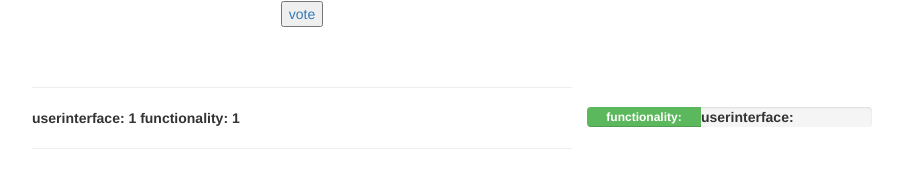
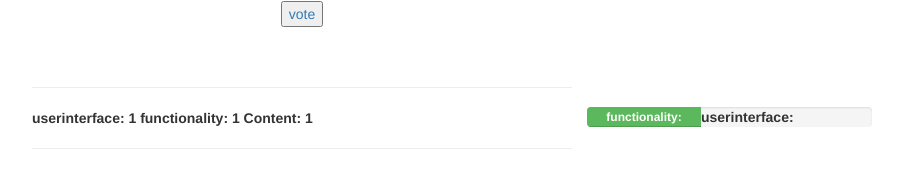
Before and after one commit to KevineMusoni/project-pageant, a Django app: page /projects/1 in a window 1280 px wide. Shown: the part 916-1085 px from the top of the page, without its empty margins (338-1241 px from the left). Run offline with Django 3.2, Linux system fonts and the light colour scheme; tables that the repository leaves empty hold one stand-in row (values such as "Sample post"); grey boxes marked "Sample" are stand-in pictures; some libraries are stand-ins or nearby versions; some web fonts are replaced.

Commit message:
content added to voting form

```diff
--- a/awward/models.py
+++ b/awward/models.py
@@ -24,6 +24,7 @@ class Project(models.Model):
     profile = models.ForeignKey(User,on_delete=models.CASCADE, null=True)
     userinterface=models.PositiveIntegerField(choices=list(zip(range(1,11),range(1, 11))), default=1)
     functionality = models.PositiveIntegerField(choices=list(zip(range(1, 11), range(1, 11))), default=1)
+    content=models.PositiveIntegerField(choices=list(zip(range(1, 11), range(1, 11))), default=1)
 
     def save_project(self):
         self.save()
--- a/awward/serializer.py
+++ b/awward/serializer.py
@@ -4,7 +4,7 @@ from .models import Project,Profile
 class ProjectSerializer(serializers.ModelSerializer):
     class Meta:
         model = Project
-        fields = ('title','image','description', 'link','profile','userinterface','functionality')
+        fields = ('title','image','description', 'link','profile','userinterface','functionality','content')
 
 class ProfileSerializer(serializers.ModelSerializer):
     class Meta:
--- a/awward/templates/project.html
+++ b/awward/templates/project.html
@@ -45,6 +45,7 @@
     <div class="col-md-6">
         <hr>
         <b>userinterface: {{project.userinterface}} functionality: {{project.functionality}}
+        Content: {{project.content}}
         <hr>
     </div>
 
@@ -57,12 +58,13 @@
             style="width:40%">
             functionality: <div class="progress-bar progress-bar-success" role="progressbar" aria-valuemin="0"
                 aria-valuemax="10" style="width:40%">
+            Content: <div class="progress-bar progress-bar-success" role="progressbar" aria-valuemin="0" aria-valuemax="10" style="width:40%">
 
 
                 </div>
-            </div>
+                </div>
 
 
-        </div>
+                </div>
 
-        {% endblock %}
+                {% endblock %}
--- a/awward/views.py
+++ b/awward/views.py
@@ -29,6 +29,10 @@ def project(request,project_id):
                 project.functionality = int(request.POST['functionality'])
             else:
                 project.functionality = (project.userinterface + int(request.POST['functionality']))/2
+            if project.content == 1:
+                project.content = int(request.POST['content'])
+            else:
+                project.content = (project.design + int(request.POST['content']))/2
     else:
         form = VoteForm()
     return render(request,'project.html',{'form':form,'project':project,'rating':rating})
@@ -62,6 +66,11 @@ def vote_project(request, project_id):
                 project.functionality = int(request.POST['functionality'])
             else:
                 project.functionality = (project.userinterface + int(request.POST['functionality']))/2
+            if project.content == 1:
+                project.content = int(request.POST['content'])
+            else:
+                project.content = (project.design + int(request.POST['content']))/2
+
     else:
         form = VoteForm()
     return render(request,'vote.html',{'form':form,'project':project,'rating':rating})
```
Also changed, not shown: awward/migrations/0003_project_content.py (added).
